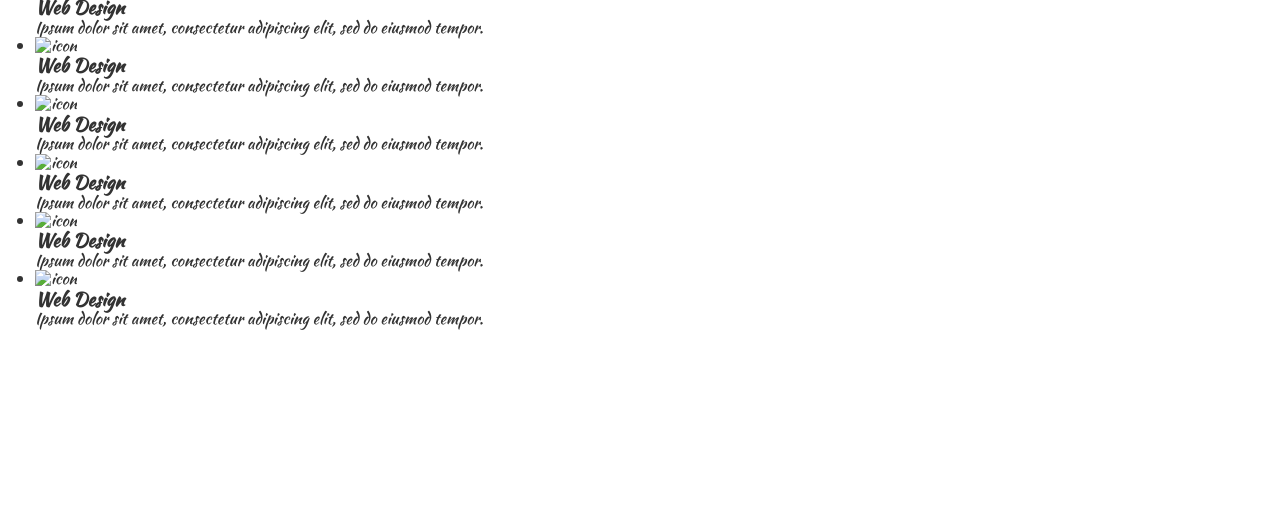
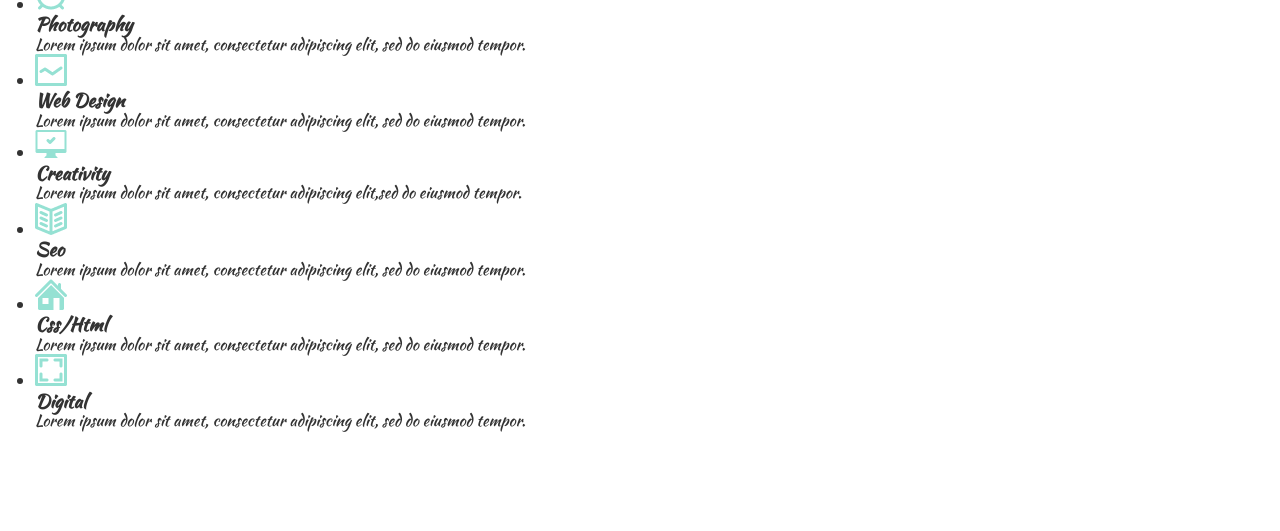
Before and after one commit to merlkory85/goit-fe-course, a plain HTML site: page module_06/index.html in a window 1280 px wide. Shown: the part 330-861 px from the top of the page. Before the commit the page ends 800 px from the top, so only its background shows below. Drawn offline with Linux system fonts and the light colour scheme.

Commit message:
Add files via upload

```diff
--- a/module_06/index.html
+++ b/module_06/index.html
@@ -48,56 +48,55 @@
             <div class="container">
                 <div class="title service-title">
                     <p class="main-subtitle">We work with</p>
-                    <h2 class="main-title">We work with</h2>
+                    <h2 class="main-title">Amazing Services</h2>
                 </div>
 
                 <ul class="services-list">
                     <li class="service-item">
-                        <img src="/module06/img/alarm.png" alt="icon" class="service-item__img">
+                        <img src="./img/alarm.png" alt="icon" class="service-item__img">
+                        <div class="service-item__box">
+                            <h3 class="service-item__title">Photography</h3>
+                            <p class="service-item__text">Lorem ipsum dolor sit amet, consectetur adipiscing elit, sed do eiusmod tempor.</p>
+                        </div>
+                    </li>
+
+                    <li class="service-item">
+                        <img src="./img/line_graph.png" alt="icon" class="service-item__img">
                         <div class="service-item__box">
                             <h3 class="service-item__title">Web Design</h3>
-                            <p class="service-item__text">Ipsum dolor sit amet, consectetur adipiscing elit, sed do
-                                eiusmod tempor.</p>
+                            <p class="service-item__text">Lorem ipsum dolor sit amet, consectetur adipiscing elit, sed do eiusmod tempor.</p>
                         </div>
                     </li>
+
                     <li class="service-item">
-                        <img src="/module06/img/alarm.png" alt="icon" class="service-item__img">
+                        <img src="./img/computer.png" alt="icon" class="service-item__img">
                         <div class="service-item__box">
-                            <h3 class="service-item__title">Web Design</h3>
-                            <p class="service-item__text">Ipsum dolor sit amet, consectetur adipiscing elit, sed do
-                                eiusmod tempor.</p>
+                            <h3 class="service-item__title">Creativity</h3>
+                            <p class="service-item__text">Lorem ipsum dolor sit amet, consectetur adipiscing elit,sed do eiusmod tempor.</p>
                         </div>
                     </li>
+
                     <li class="service-item">
-                        <img src="/module06/img/alarm.png" alt="icon" class="service-item__img">
+                        <img src="./img/book.png" alt="icon" class="service-item__img">
                         <div class="service-item__box">
-                            <h3 class="service-item__title">Web Design</h3>
-                            <p class="service-item__text">Ipsum dolor sit amet, consectetur adipiscing elit, sed do
-                                eiusmod tempor.</p>
+                            <h3 class="service-item__title">Seo</h3>
+                            <p class="service-item__text">Lorem ipsum dolor sit amet, consectetur adipiscing elit, sed do eiusmod tempor.</p>
                         </div>
                     </li>
+
                     <li class="service-item">
-                        <img src="/module06/img/alarm.png" alt="icon" class="service-item__img">
+                        <img src="./img/home.png" alt="icon" class="service-item__img">
                         <div class="service-item__box">
-                            <h3 class="service-item__title">Web Design</h3>
-                            <p class="service-item__text">Ipsum dolor sit amet, consectetur adipiscing elit, sed do
-                                eiusmod tempor.</p>
+                            <h3 class="service-item__title">Css/Html</h3>
+                            <p class="service-item__text">Lorem ipsum dolor sit amet, consectetur adipiscing elit, sed do eiusmod tempor.</p>
                         </div>
                     </li>
+
                     <li class="service-item">
-                        <img src="/module06/img/alarm.png" alt="icon" class="service-item__img">
+                        <img src="./img/image.png" alt="icon" class="service-item__img">
                         <div class="service-item__box">
-                            <h3 class="service-item__title">Web Design</h3>
-                            <p class="service-item__text">Ipsum dolor sit amet, consectetur adipiscing elit, sed do
-                                eiusmod tempor.</p>
-                        </div>
-                    </li>
-                    <li class="service-item">
-                        <img src="/module06/img/alarm.png" alt="icon" class="service-item__img">
-                        <div class="service-item__box">
-                            <h3 class="service-item__title">Web Design</h3>
-                            <p class="service-item__text">Ipsum dolor sit amet, consectetur adipiscing elit, sed do
-                                eiusmod tempor.</p>
+                            <h3 class="service-item__title">Digital</h3>
+                            <p class="service-item__text">Lorem ipsum dolor sit amet, consectetur adipiscing elit, sed do eiusmod tempor.</p>
                         </div>
                     </li>
                 </ul>
```
